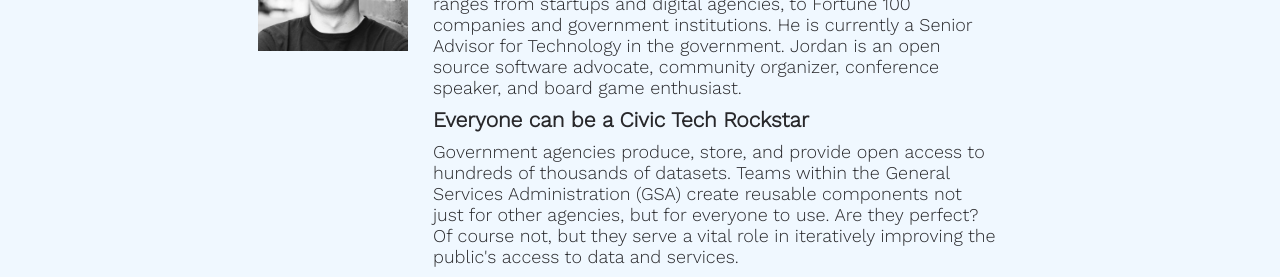
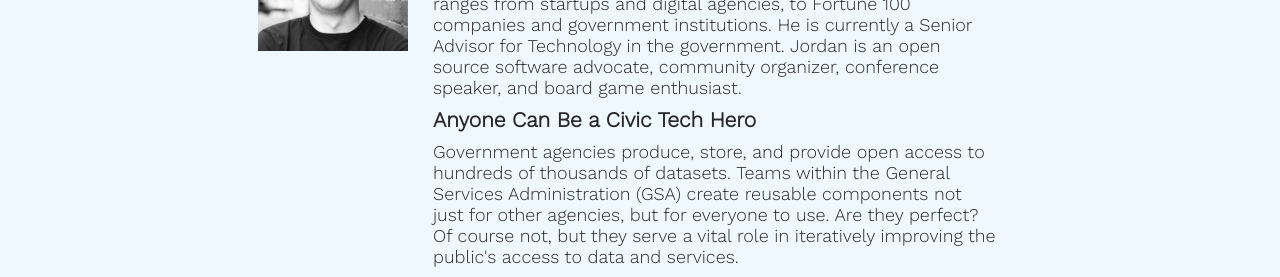
Before and after one commit to gothamgo/frontrunnersconf.github.io, a Jekyll site: the page built from speakers.html, in a window 1280 px wide and 900 px high, scrolled down 2327 px. Shown: the part 153-430 px from the top of the window. Built offline with Jekyll 4.4.1, drawn with Linux system fonts in a browser that asks for light colours.

Commit message:
Update jordan_kasper.html

```diff
--- a/_includes/jordan_kasper.html
+++ b/_includes/jordan_kasper.html
@@ -14,7 +14,7 @@
       Jordan is an open source software advocate, community organizer, conference speaker, and board game enthusiast.
     </p>
 
-    <h3 class="talk-title">Everyone can be a Civic Tech Rockstar</h3>
+    <h3 class="talk-title">Anyone Can Be a Civic Tech Hero</h3>
 
     <p class="talk-description">
       Government agencies produce, store, and provide open access to hundreds of thousands of datasets.
```
